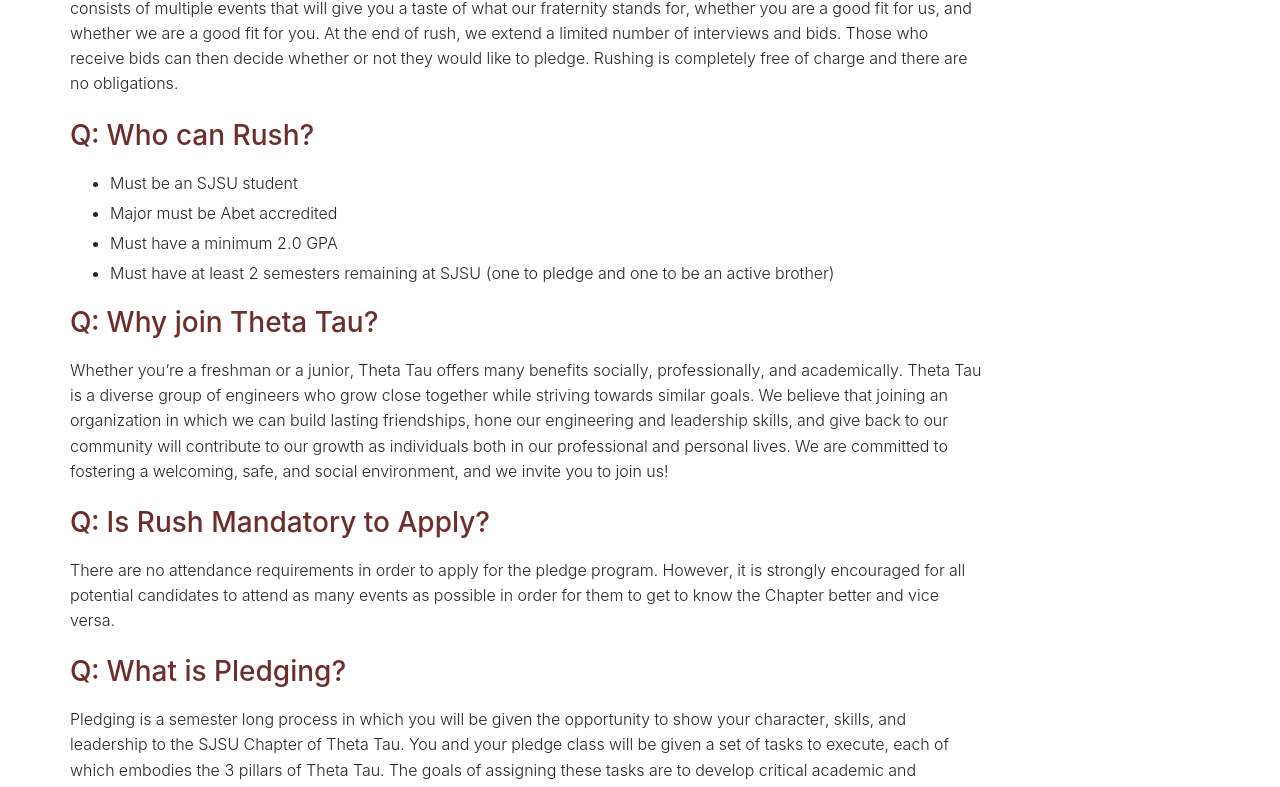
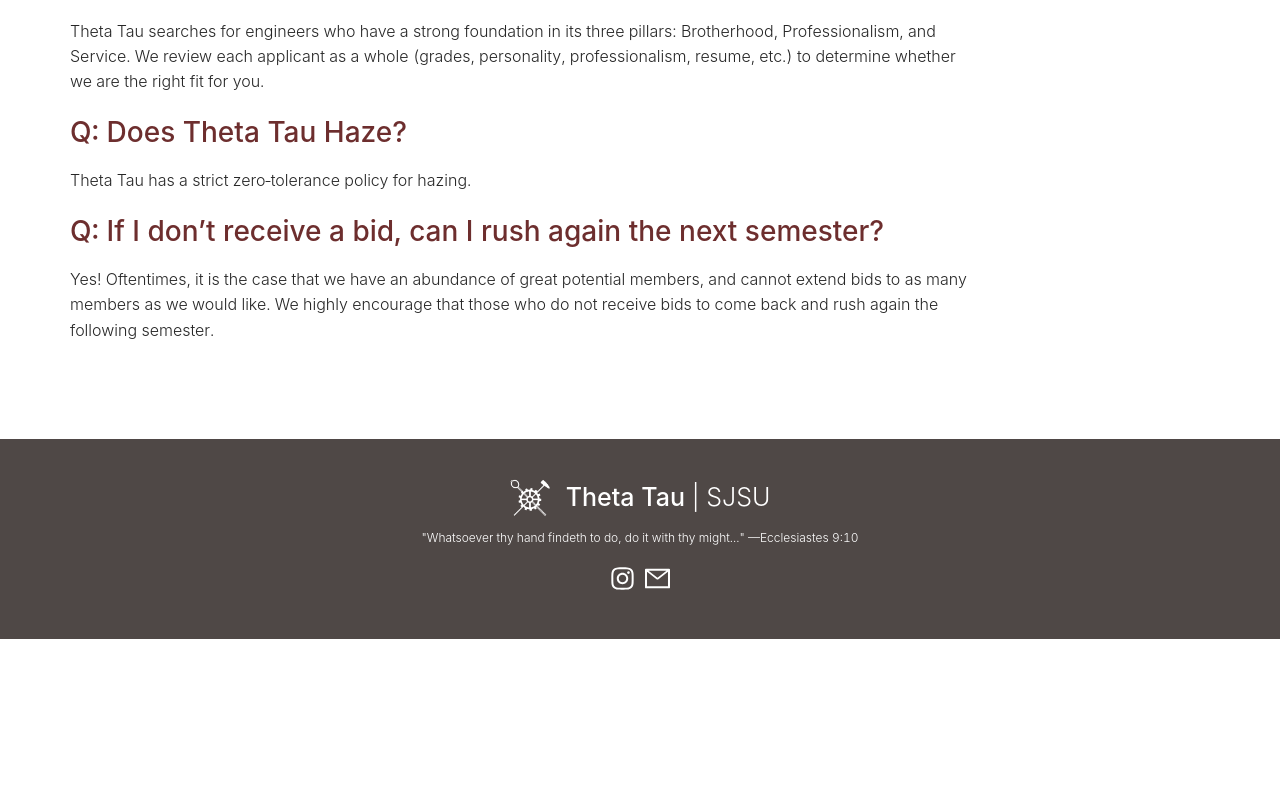
Before and after one commit to williamtnguyen/SJSU-TT, a React (Create React App) app in the folder frontend-v2/: page /rush in a window 1280 px wide. Shown: the part 1985-2772 px from the top of the page. After the commit the page ends 2624 px from the top, so only its background shows below. Built offline with nearby package versions, Linux system fonts and the light colour scheme.

Commit message:
Merge latest prod snapshot + icon tweaks (#109)
* minor updates

* Added contact info, adjusted NFL logo placement, added national history, updated rush info

* Remove font-awesome and opt for antd-icons

Co-authored-by: sptl-tech <patelsahil395@gmail.com>

```diff
--- a/frontend-v2/package.json
+++ b/frontend-v2/package.json
@@ -10,7 +10,7 @@
     "antd": "^4.12.3",
     "axios": "^0.21.1",
     "jwt-decode": "^3.1.2",
-    "node-sass": "^5.0.0",
+    "node-sass": "^6.0.1",
     "react": "^17.0.1",
     "react-dom": "^17.0.1",
     "react-helmet": "^6.1.0",
--- a/frontend-v2/src/components/CompanyCarousel.js
+++ b/frontend-v2/src/components/CompanyCarousel.js
@@ -83,7 +83,11 @@
         className={carouselStyles.company__logo}
         alt="company-logo"
       />
-
+      <img
+        src={nfl}
+        className={carouselStyles.company__logo}
+        alt="company-logo"
+      />
       <img
         src={paypal}
         className={carouselStyles.company__logo}
--- a/frontend-v2/src/components/Footer.js
+++ b/frontend-v2/src/components/Footer.js
@@ -1,4 +1,5 @@
 import React from 'react';
+import { InstagramOutlined, MailOutlined } from '@ant-design/icons';
 import thetaTauCrest from '../images/theta-tau-crest-white.png';
 import footerStyles from '../styles/components/footer.module.scss';
 
@@ -19,6 +20,14 @@
         "Whatsoever thy hand findeth to do, do it with thy might..."
         —Ecclesiastes 9:10
       </p>
+      <div className={footerStyles.footer__icon__container}>
+        <a href="https://www.instagram.com/sjsuthetatau/" className={footerStyles.footer__icon}>
+          <InstagramOutlined />
+        </a>
+        <a href="mailto:thetatau.sjsu@gmail.com" className={footerStyles.footer__icon}>
+          <MailOutlined />
+        </a>
+      </div>
     </div>
   );
 };
--- a/frontend-v2/src/pages/about.js
+++ b/frontend-v2/src/pages/about.js
@@ -43,7 +43,7 @@
                 md={16}
                 className={aboutStyles.chapter__history__text}
               >
-                <h1>Chapter History</h1>
+                <h1>Canidate Chapter History</h1>
                 <p>
                   In spring of 2018, Mark Muendelein met a handful of brothers
                   from the Epsilon Delta chapter of Theta Tau chartered at UC
@@ -77,6 +77,36 @@
                 <div className={aboutStyles.logo__container}>
                   <img src={thetaTauLogo} alt="theta-tau-logo" />
                 </div>
+              </Col>
+            </Row>
+          </div>
+        </div>
+
+        <div className={aboutStyles.national__history__block}>
+          <div className="container">
+            <Row gutter={32}>
+              <Col
+                sm={24}
+                md={30}
+                className={aboutStyles.chapter__history__text}
+              >
+                <h1>Theta Tau National History</h1>
+                <p>
+                  Theta Tau is the oldest, largest, and foremost Fraternity for Engineers.
+                  Since its founding at the University of Minnesota in 1904, over 40,000 have
+                  been initiated over the years. With emphasis on quality and a strong fraternal
+                  bond, the Fraternity has chapters only at ABET accredited schools and limits the
+                  number of student members in any one of its chapters across the nation.
+                </p>
+                <h2>Purpose</h2>
+                <p>
+                  The purpose of Theta Tau is to develop and maintain a high standard of
+                  professional interest among its members, and to unite them in a strong bond
+                  of fraternal fellowship.
+                  <br />
+                  <br />
+                  For more information, please follow the link to the National Website <a href="https://thetatau.org/" target="_blank">here</a>.
+                </p>
               </Col>
             </Row>
           </div>
--- a/frontend-v2/src/pages/rush.js
+++ b/frontend-v2/src/pages/rush.js
@@ -27,7 +27,7 @@
           </div>
         </div>
 
-        <div className={rushStyles.schedule__container}>
+        {/* <div className={rushStyles.schedule__container}>
           <div className="container">
             <Row className={rushStyles.schedule__row}>
               <Col md={15} className={rushStyles.schedule__col}>
@@ -36,7 +36,7 @@
               </Col>
             </Row>
           </div>
-        </div>
+          </div> */}
 
         <div className="container">
           <Divider />
--- a/frontend-v2/src/styles/components/footer.module.scss
+++ b/frontend-v2/src/styles/components/footer.module.scss
@@ -31,3 +31,18 @@
 #sjsu__text {
   font-weight: 300;
 }
+
+.footer__icon__container {
+  width: 70px;
+  display: flex;
+  justify-content: space-around;
+}
+
+.footer__icon {
+  font-size: 25px;
+  color: white;
+
+  &:hover {
+    color: gray;
+  }
+}
--- a/frontend-v2/src/styles/pages/about.module.scss
+++ b/frontend-v2/src/styles/pages/about.module.scss
@@ -54,6 +54,7 @@
 }
 
 .chapter__history__block,
+.national__history__block,
 .brotherhood__block,
 .professionalism__block,
 .community__service__block {
@@ -80,8 +81,10 @@
   justify-content: center;
 }
 
+.chapter__history__block,
 .brotherhood__block,
-.community__service__block {
+.community__service__block
+{
   background-color: #d9dcdf;
 }
 
--- a/frontend-v2/src/util/pledge-process-end-date.js
+++ b/frontend-v2/src/util/pledge-process-end-date.js
@@ -1,3 +1,3 @@
-const PLEDGE_PROCESS_END_DATE = new Date(2021, 3, 22, 23, 59, 59);
+const PLEDGE_PROCESS_END_DATE = new Date(2021, 10, 18, 23, 59, 59);
 
 export default PLEDGE_PROCESS_END_DATE;
```
Also changed, not shown: 2 other files (tests, documents, lock files or other folders).
